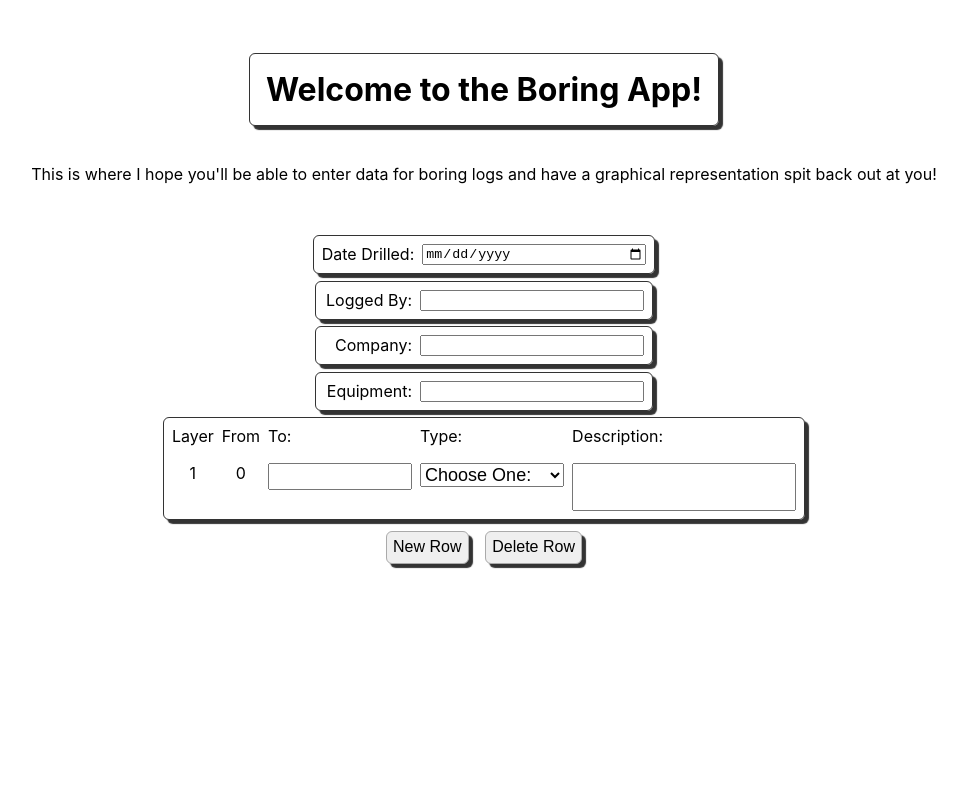
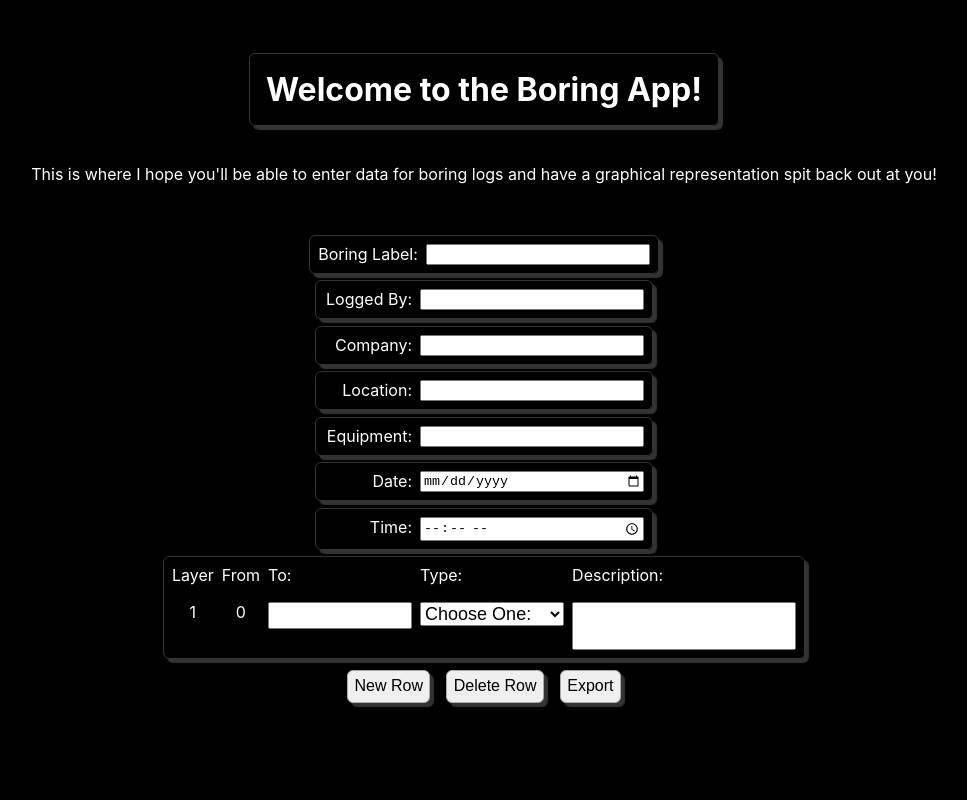
Before and after one commit to eojhet/boring, a Next.js app: page / in a window 1280 px wide. Shown: the top 800 px of the page, without its empty margins (156-1123 px from the left). Built offline with nearby package versions, Linux system fonts and the light colour scheme.

Commit message:
export button will print JSON object of data

```diff
--- a/formComponents/boringLog.js
+++ b/formComponents/boringLog.js
@@ -46,7 +46,7 @@ export default function BoringLog({data,depth,type,desc,subLayers, depthTotal})
         <div key={i}>
           <div className="segment">
             <div className="depth">{depthTotal[i] ?depthTotal[i]:0} ft</div>
-            <div className="box" />
+            <div className="box">{layerOptions[type[i]]}</div>
             <div className="desc">
               {desc[i]}
             </div>
@@ -69,8 +69,8 @@ export default function BoringLog({data,depth,type,desc,subLayers, depthTotal})
               border: 1px solid #eaeaea;
               text-align: center;
               line-height: ${depth[i] >= 1 ? 3 : 1.5};
-              background-image: url("patterns/diamond.svg");
-              background-repeat: repeat;
+              /* background-image: url("patterns/diamond.svg");
+              background-repeat: repeat; */
             }
             .desc{
               width: 25rem;
--- a/formComponents/drillerInfo.js
+++ b/formComponents/drillerInfo.js
@@ -9,6 +9,7 @@ export default function DrillerInfo({}) {
   const [depthTotal, setDepthTotal] = useState([]);
   const [type, setType] = useState([]);
   const [desc, setDesc] = useState([]);
+  const [allData, setAllData] = useState({});
 
   const layerElements = [];
 
@@ -34,6 +35,16 @@ export default function DrillerInfo({}) {
       tempDesc.pop();
       setDesc([...tempDesc]);
     }
+  }
+
+  function exportObject(e) {
+    e.preventDefault();
+    setAllData({
+      ...data,
+      depths: depth,
+      types: type,
+      descriptions: desc
+    });
   }
 
   const updateType = index => e => {
@@ -116,6 +127,7 @@ export default function DrillerInfo({}) {
         <div>
           <button onClick={newLayer}>New Row</button>
           <button onClick={delLayer}>Delete Row</button>
+          <button onClick={exportObject}>Export</button>
         </div>
       </form>
     )
@@ -124,13 +136,15 @@ export default function DrillerInfo({}) {
   return (
     <div>
       <form className={styles.form}>
+
         <div className={styles.formRow}>
-          <label className={styles.infoLabel} htmlFor="dateD">Date Drilled: </label>
-          <input className={styles.infoInput} name="dateD" type="date" value={data.date} onChange={e=>setData(data => ({
+          <label className={styles.infoLabel} htmlFor="label">Boring Label: </label>
+          <input className={styles.infoInput} name="label" type="text" value={data.label} onChange={e=>setData(data => ({
             ...data,
-            "date": e.target.value
-          }))} />
+            "label": e.target.value
+            }))}/>
         </div>
+
         <div className={styles.formRow}>
           <label className={styles.infoLabel} htmlFor="logBy">Logged By: </label>
           <input className={styles.infoInput} name="logBy" type="text" value={data.logBy} onChange={e=>setData(data => ({
@@ -138,6 +152,7 @@ export default function DrillerInfo({}) {
             "logBy": e.target.value
             }))}/>
         </div>
+
         <div className={styles.formRow}>
           <label className={styles.infoLabel} htmlFor="company">Company: </label>
           <input className={styles.infoInput} name="company" type="text" value={data.company} onChange={e=>setData(data => ({
@@ -145,6 +160,15 @@ export default function DrillerInfo({}) {
             "company": e.target.value
             }))}/>
         </div>
+
+        <div className={styles.formRow}>
+          <label className={styles.infoLabel} htmlFor="location">Location: </label>
+          <input className={styles.infoInput} name="location" type="text" value={data.location} onChange={e=>setData(data => ({
+            ...data,
+            "location": e.target.value
+            }))}/>
+        </div>
+
         <div className={styles.formRow}>
           <label className={styles.infoLabel} htmlFor="equip">Equipment: </label>
           <input className={styles.infoInput} name="equip" type="text" value={data.equip} onChange={e=>setData(data => ({
@@ -152,7 +176,25 @@ export default function DrillerInfo({}) {
             "equip": e.target.value
             }))}/>
         </div>
+
+        <div className={styles.formRow}>
+          <label className={styles.infoLabel} htmlFor="date">Date: </label>
+          <input className={styles.infoInput} name="date" type="date" value={data.date} onChange={e=>setData(data => ({
+            ...data,
+            "date": e.target.value
+            }))}/>
+        </div>
+
+        <div className={styles.formRow}>
+          <label className={styles.infoLabel} htmlFor="time">Time: </label>
+          <input className={styles.infoInput} name="time" type="time" value={data.time} onChange={e=>setData(data => ({
+            ...data,
+            "time": e.target.value
+            }))}/>
+        </div>
+
       </form>
+
       {subSurface()}
       <BoringLog
         data={data}
@@ -162,6 +204,10 @@ export default function DrillerInfo({}) {
         subLayers={subLayers}
         depthTotal={depthTotal}
       />
+
+      <div>{allData ? JSON.stringify(allData) : ""}</div>
+      <div>&nbsp;</div>
+
     </div>
   );
 }
--- a/styles/globals.css
+++ b/styles/globals.css
@@ -4,6 +4,11 @@ body {
   margin: 0;
   font-family: -apple-system, BlinkMacSystemFont, Segoe UI, Roboto, Oxygen,
     Ubuntu, Cantarell, Fira Sans, Droid Sans, Helvetica Neue, sans-serif;
+}
+
+body {
+  color:white;
+  background-color: black;
 }
 
 a {
@@ -15,7 +20,7 @@ a {
   box-sizing: border-box;
   /* border: 1px solid red; */
 }
-
+/*
 @media (prefers-color-scheme: dark) {
   html {
     color-scheme: dark;
@@ -24,4 +29,4 @@ a {
     color: white;
     background: black;
   }
-}
+} */
```
